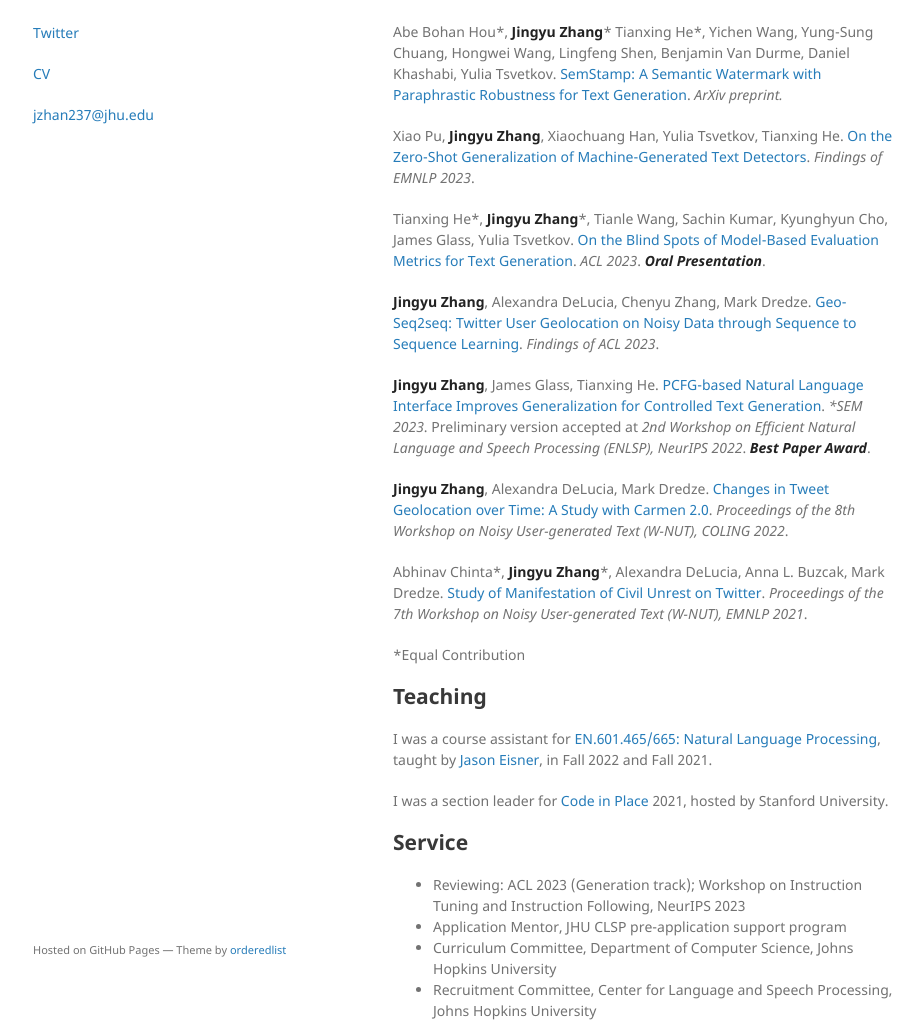
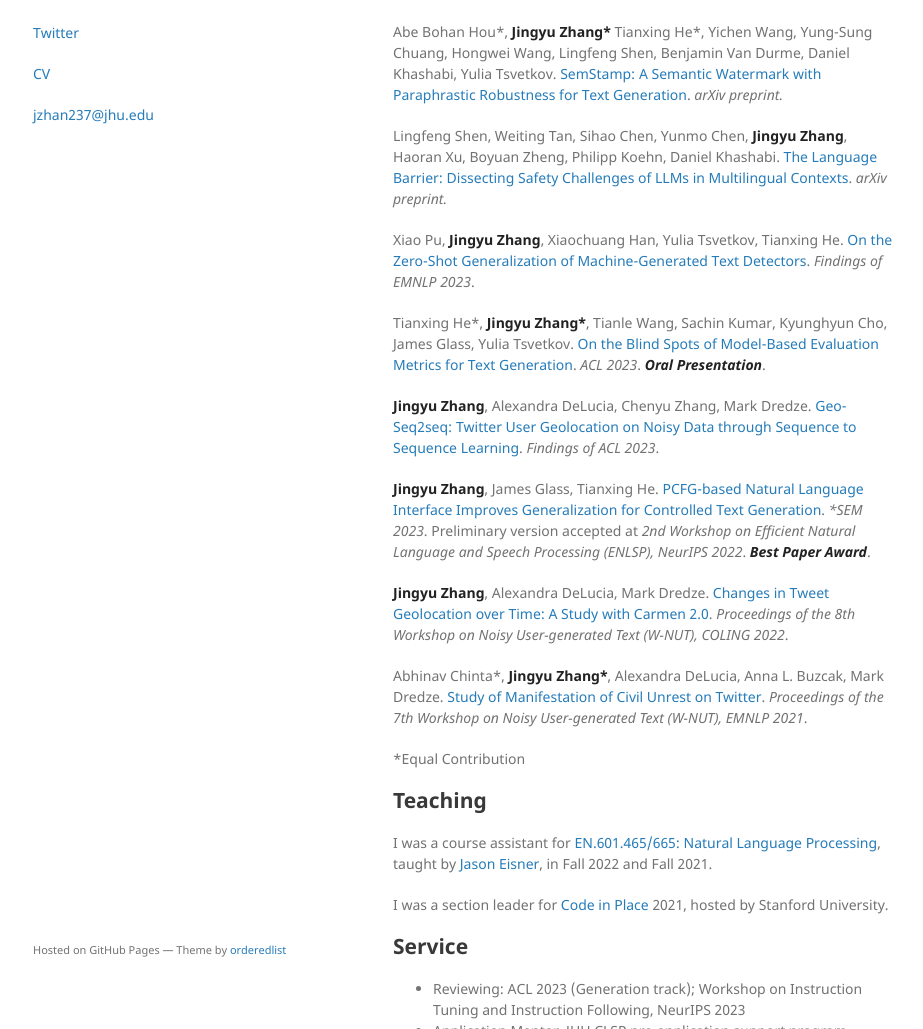
Before and after one commit to jackjyzhang/jackjyzhang.github.io, a Jekyll site: the page built from index.md, in a window 1280 px wide and 1400 px high. Shown: the part 371-1400 px from the top of the window, without its empty margins (177-1100 px from the left). Built offline with Jekyll 4.4.1, drawn with Linux system fonts in a browser that asks for light colours; comment, search, counter and statistics services are not loaded.

Commit message:
update paper

```diff
--- a/index.md
+++ b/index.md
@@ -12,11 +12,13 @@ My research interest lies in the area of Natural Language Processing, particular
 
 ## Publications
 
-Abe Bohan Hou\*, **Jingyu Zhang**\* Tianxing He\*, Yichen Wang, Yung-Sung Chuang, Hongwei Wang, Lingfeng Shen, Benjamin Van Durme, Daniel Khashabi, Yulia Tsvetkov. [SemStamp: A Semantic Watermark with Paraphrastic Robustness for Text Generation](https://arxiv.org/abs/2310.03991). *ArXiv preprint.*
+Abe Bohan Hou\*, **Jingyu Zhang\*** Tianxing He\*, Yichen Wang, Yung-Sung Chuang, Hongwei Wang, Lingfeng Shen, Benjamin Van Durme, Daniel Khashabi, Yulia Tsvetkov. [SemStamp: A Semantic Watermark with Paraphrastic Robustness for Text Generation](https://arxiv.org/abs/2310.03991). *arXiv preprint.*
+
+Lingfeng Shen, Weiting Tan, Sihao Chen, Yunmo Chen, **Jingyu Zhang**, Haoran Xu, Boyuan Zheng, Philipp Koehn, Daniel Khashabi. [The Language Barrier: Dissecting Safety Challenges of LLMs in Multilingual Contexts](https://arxiv.org/abs/2401.13136). *arXiv preprint.*
 
 Xiao Pu, **Jingyu Zhang**, Xiaochuang Han, Yulia Tsvetkov, Tianxing He. [On the Zero-Shot Generalization of Machine-Generated Text Detectors](http://arxiv.org/abs/2310.05165). *Findings of EMNLP 2023*.
 
-Tianxing He\*, **Jingyu Zhang**\*, Tianle Wang, Sachin Kumar, Kyunghyun Cho, James Glass, Yulia Tsvetkov. [On the Blind Spots of Model-Based Evaluation Metrics for Text Generation](https://aclanthology.org/2023.acl-long.674). *ACL 2023*. **<span style="color:">*Oral Presentation*</span>**.
+Tianxing He\*, **Jingyu Zhang\***, Tianle Wang, Sachin Kumar, Kyunghyun Cho, James Glass, Yulia Tsvetkov. [On the Blind Spots of Model-Based Evaluation Metrics for Text Generation](https://aclanthology.org/2023.acl-long.674). *ACL 2023*. **<span style="color:">*Oral Presentation*</span>**.
 
 **Jingyu Zhang**, Alexandra DeLucia, Chenyu Zhang, Mark Dredze. [Geo-Seq2seq: Twitter User Geolocation on Noisy Data through Sequence to Sequence Learning](https://aclanthology.org/2023.findings-acl.294). *Findings of ACL 2023*.
 
@@ -24,7 +26,7 @@ Tianxing He\*, **Jingyu Zhang**\*, Tianle Wang, Sachin Kumar, Kyunghyun Cho, Jam
 
 **Jingyu Zhang**, Alexandra DeLucia, Mark Dredze. [Changes in Tweet Geolocation over Time: A Study with Carmen 2.0](https://aclanthology.org/2022.wnut-1.1/). *Proceedings of the 8th Workshop on Noisy User-generated Text (W-NUT), COLING 2022*.
 
-Abhinav Chinta\*, **Jingyu Zhang**\*, Alexandra DeLucia, Anna L. Buzcak, Mark Dredze. [Study of Manifestation of Civil Unrest on Twitter](https://aclanthology.org/2021.wnut-1.44/). *Proceedings of the 7th Workshop on Noisy User-generated Text (W-NUT), EMNLP 2021*.
+Abhinav Chinta\*, **Jingyu Zhang\***, Alexandra DeLucia, Anna L. Buzcak, Mark Dredze. [Study of Manifestation of Civil Unrest on Twitter](https://aclanthology.org/2021.wnut-1.44/). *Proceedings of the 7th Workshop on Noisy User-generated Text (W-NUT), EMNLP 2021*.
 
 *Equal Contribution
 
```
Also changed, not shown: 1 other file.
